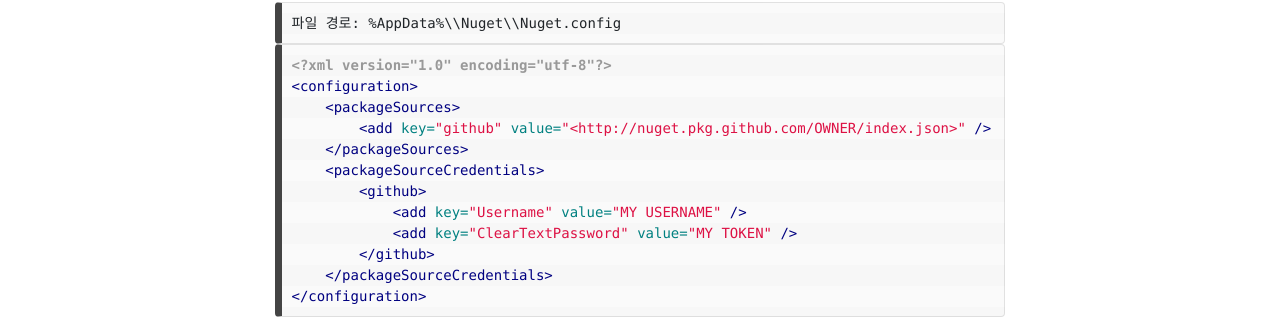
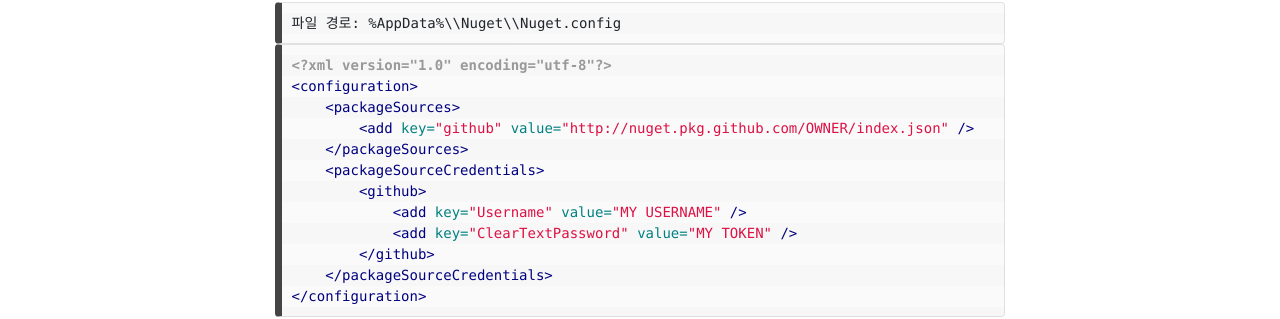
Before and after one commit to AlmSmartDoctor/dev-blog, a Jekyll site: the page built from _posts/2022-03-21-github-package.markdown, in a window 1280 px wide and 900 px high, scrolled down 1361 px. Shown: the part 140-459 px from the top of the window. Built offline with Jekyll 4.4.1, drawn with Linux system fonts in a browser that asks for light colours; nearby versions of some CDN libraries; comment, search, counter and statistics services are not loaded.

Commit message:
오류 수정

```diff
--- a/_posts/2022-03-21-github-package.markdown
+++ b/_posts/2022-03-21-github-package.markdown
@@ -38,7 +38,7 @@ token의 scope는 write:packages와 read:packages를 선택한다.
 <?xml version="1.0" encoding="utf-8"?>
 <configuration>
     <packageSources>
-        <add key="github" value="<http://nuget.pkg.github.com/OWNER/index.json>" />
+        <add key="github" value="http://nuget.pkg.github.com/OWNER/index.json" />
     </packageSources>
     <packageSourceCredentials>
         <github>
```
